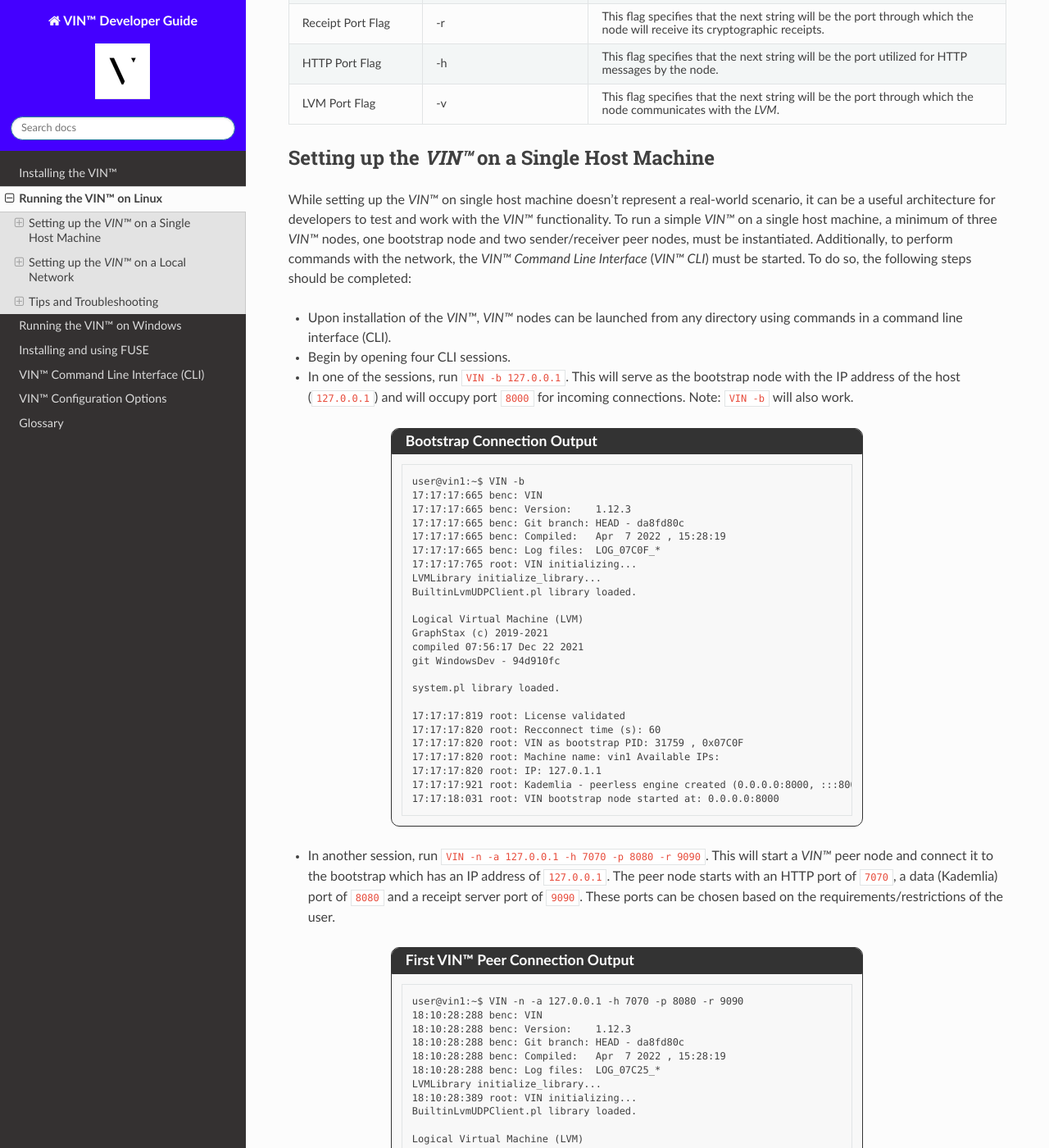
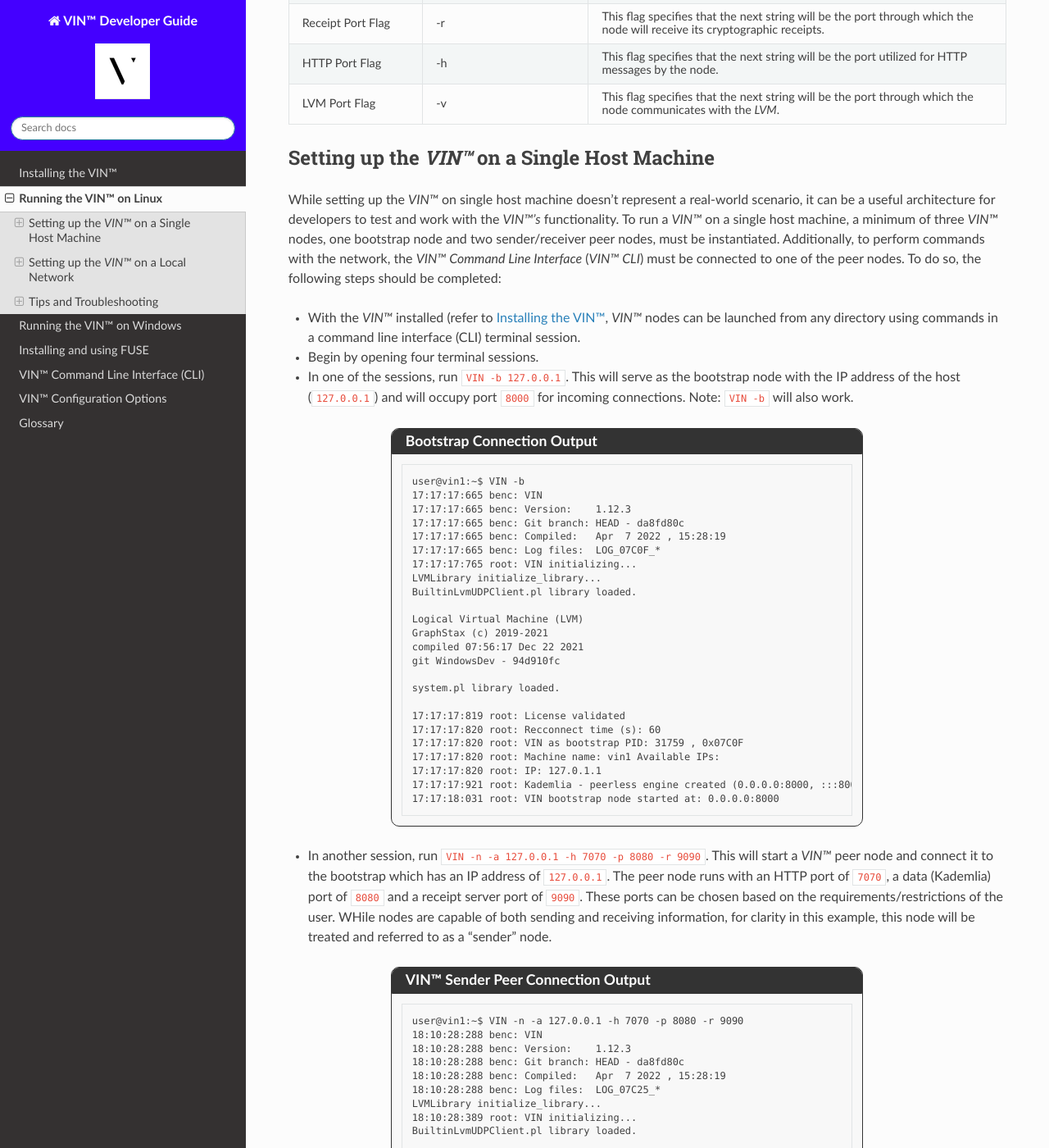
Before and after one commit to Market-Insight-Solutions-LLC/vin-developer-guide, a Sphinx documentation site: the page built from docs/source/running_the_vin_linux.rst, in a window 1280 px wide and 1400 px high, scrolled down 792 px. Shown: the whole window at 82% size. Built offline with Sphinx 7.4.7 and the Read the Docs theme 2.0.0, drawn with Linux system fonts in a browser that asks for light colours; some of the changed text lies outside the part shown.

Commit message:
Updating Running VIN on Linux

```diff
--- a/docs/source/running_the_vin_linux.rst
+++ b/docs/source/running_the_vin_linux.rst
@@ -29,10 +29,10 @@ Note: The logs of all the *VIN™* transactions are located in ``/var/log/VIN/lo
 Setting up the *VIN™* on a Single Host Machine
 ================================================
 
-While setting up the *VIN™* on single host machine doesn't represent a real-world scenario, it can be a useful architecture for developers to test and work with the *VIN™* functionality. To run a simple *VIN™* on a single host machine, a minimum of three *VIN™* nodes, one bootstrap node and two sender/receiver peer nodes, must be instantiated. Additionally, to perform commands with the network, the *VIN™ Command Line Interface* (*VIN™ CLI*) must be started. To do so, the following steps should be completed:
+While setting up the *VIN™* on single host machine doesn't represent a real-world scenario, it can be a useful architecture for developers to test and work with the *VIN™'s* functionality. To run a *VIN™* on a single host machine, a minimum of three *VIN™* nodes, one bootstrap node and two sender/receiver peer nodes, must be instantiated. Additionally, to perform commands with the network, the *VIN™ Command Line Interface* (*VIN™ CLI*) must be connected to one of the peer nodes. To do so, the following steps should be completed:
 
-* Upon installation of the *VIN™*, *VIN™* nodes can be launched from any directory using commands in a command line interface (CLI).
-* Begin by opening four CLI sessions.
+* With the *VIN™* installed (refer to :ref:`vin-install`, *VIN™* nodes can be launched from any directory using commands in a command line interface (CLI) terminal session.
+* Begin by opening four terminal sessions.
 * In one of the sessions, run ``VIN -b 127.0.0.1``. This will serve as the bootstrap node with the IP address of the host (``127.0.0.1``) and will occupy port ``8000`` for incoming connections. Note: ``VIN -b`` will also work.
 
 .. admonition:: Bootstrap Connection Output
@@ -66,9 +66,9 @@ While setting up the *VIN™* on single host machine doesn't represent a real-wo
     17:17:18:031 root: VIN bootstrap node started at: 0.0.0.0:8000
 
 
-* In another session, run ``VIN -n -a 127.0.0.1 -h 7070 -p 8080 -r 9090``. This will start a *VIN™* peer node and connect it to the bootstrap which has an IP address of ``127.0.0.1``. The peer node starts with an HTTP port of ``7070``, a data (Kademlia) port of ``8080`` and a receipt server port of ``9090``. These ports can be chosen based on the requirements/restrictions of the user.
+* In another session, run ``VIN -n -a 127.0.0.1 -h 7070 -p 8080 -r 9090``. This will start a *VIN™* peer node and connect it to the bootstrap which has an IP address of ``127.0.0.1``. The peer node runs with an HTTP port of ``7070``, a data (Kademlia) port of ``8080`` and a receipt server port of ``9090``. These ports can be chosen based on the requirements/restrictions of the user. WHile nodes are capable of both sending and receiving information, for clarity in this example, this node will be treated and referred to as a "sender" node.
 
-.. admonition:: First VIN™ Peer Connection Output
+.. admonition:: VIN™ Sender Peer Connection Output
   :class: admonition-vin-run
 
   .. code-block:: none
@@ -111,9 +111,9 @@ While setting up the *VIN™* on single host machine doesn't represent a real-wo
     FUSE: Interface thread started
     FUSE: Open pipe
 
-* On the third session run ``VIN -n -a 127.0.0.1 -h 7071 -p 8081 -r 9091``. Note that the HTTP, data and receipt ports are different than the node which was first instantiated.
+* On the third session run ``VIN -n -a 127.0.0.1 -h 7071 -p 8081 -r 9091``. Note that the HTTP, data and receipt ports are different than the node which was first instantiated. This node will be the "receiver" node for this example.
 
-.. admonition:: Second VIN™ Peer Connection Output
+.. admonition:: VIN™ Receiver Peer Connection Output
   :class: admonition-vin-run
 
   .. code-block:: none
```
